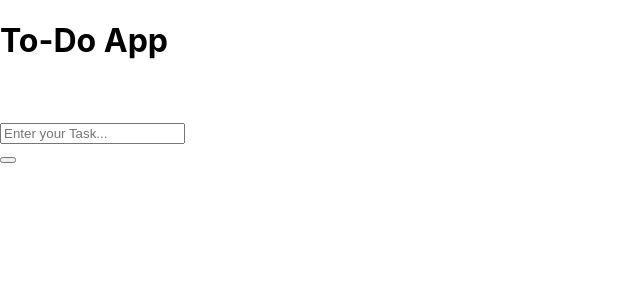
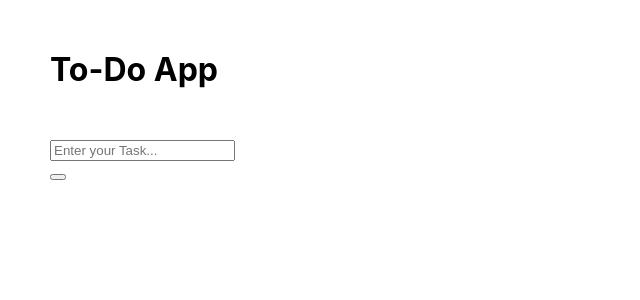
Before and after one commit to hetvashi/ToDoApp, a React (Create React App) app in the folder Frontend/: page / in a window 1280 px wide. Shown: the top 300 px of the page, without its empty margins (0-640 px from the left). Built offline with nearby package versions, Linux system fonts and the light colour scheme; the HTML template or start-up script is replaced by a standard one.

Commit message:
MakingFormControlComponent

```diff
--- a/Frontend/src/App.js
+++ b/Frontend/src/App.js
@@ -1,13 +1,18 @@
 import React from 'react';
 import Form from './components/Form';
+import Section from './components/Section';
 
 const appTitle = "To-Do App"
 
 const App = () => {
   return <div className='ui container center aligned'>
-    <h1>{appTitle}</h1>
-    <br /><br />
-    <Form />
+    <Section>
+      <h1>{appTitle}</h1>
+    </Section>
+    <Section>
+      <Form />
+    </Section>
+
 
   </div>;
 };
--- a/Frontend/src/components/Form.js
+++ b/Frontend/src/components/Form.js
@@ -1,12 +1,22 @@
-import React from "react";
+import React, { useState } from "react";
 
 const Form = () => {
+    const [inputValue, setInputValue] = useState("");
+
+    const handleInputChange = (e) => {
+        setInputValue(e.target.value);
+    };
+
     return (
         <form className="ui form">
             <div className="ui grid center aligned">
                 <div className="row">
                     <div className="column five wide">
-                        <input type="text" placeholder="Enter your Task..." />
+                        <input
+                            value={inputValue}
+                            onChange={handleInputChange}
+                            type="text"
+                            placeholder="Enter your Task..." />
                     </div>
                     <div className="column one wide">
                         <button type="submit" className="ui button circular icon green"><i className="white plus icon"></i></button>
--- /dev/null
+++ b/Frontend/src/components/Section.js
@@ -0,0 +1,12 @@
+import React from "react";
+
+const Section = ({ children }) => {
+    return (
+        <div style={{ margin: "50px" }}>
+            {children}
+        </div>
+    );
+
+};
+
+export default Section;
```
